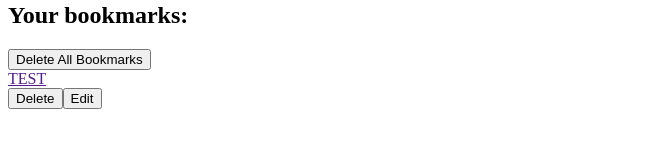
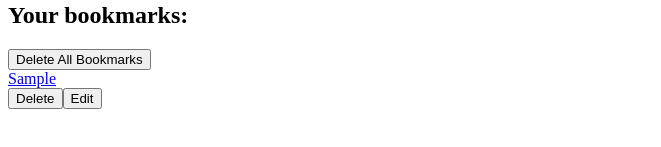
Before and after one commit to AJCJ1/phantomsbookmarkproject, a React (Vite) app: page / in a window 1280 px wide. Both pictures are taken after typing "Sample", "Sample" into the empty fields and a click on the button "Add bookmark". Shown: the part 287-434 px from the top of the page, without its empty margins (0-661 px from the left). Built offline with nearby package versions, Linux system fonts and the light colour scheme.

Commit message:
Renders bookmark from storage

```diff
--- a/src/Bookmark.jsx
+++ b/src/Bookmark.jsx
@@ -1,12 +1,12 @@
 // A functional component that displays a single bookmark
-const Bookmark = () => {
+const Bookmark = ({name}) => {
   // Returns a div that contains the bookmark name as a link,
   // and two buttons to allow editing and deleting of the bookmark
   return (
     <div className="bookmark-item">
       <div className="bookmark-center-left">
-        <a href="" target="_blank" rel="noreferrer">
-          TEST
+        <a href="#" target="_blank" rel="noreferrer">
+          {name}
         </a>
         <div className="bookmark-btns">
           <button className="list-btn">
--- a/src/List.jsx
+++ b/src/List.jsx
@@ -1,11 +1,21 @@
 import Bookmark from "./Bookmark";
 
-const List = () => {
+const List = ({currentBookmarks}) => {
 
   return (
     <div className="list-main">
       <div className="list-container">
-            <Bookmark />
+        {currentBookmarks &&
+          currentBookmarks.map((bookmark, index) => (
+            <Bookmark
+              className="link"
+              key={index}
+              name={bookmark.name}
+              url={bookmark.url}
+              id={index}
+            />
+          ))
+        }
         {!localStorage.bookmarks &&
           <h2>No Bookmarks yet, why not add one?</h2>
         }
--- a/src/Main.jsx
+++ b/src/Main.jsx
@@ -9,6 +9,8 @@ const Main = () => {
   const [name, setName] = useState("");
   const [url, setUrl] = useState("");
 
+
+  const currentBookmarks = bookmarks;
 
   // Use effect hook to retrieve bookmarks from local storage and set them to the state
   useEffect(() => {
@@ -68,7 +70,9 @@ const Main = () => {
           Delete All Bookmarks
         </button>
         {/* renders list of bookmarks */}
-        <List />
+        <List
+          currentBookmarks={currentBookmarks}
+        />
 
         </div>
       </div>
```
